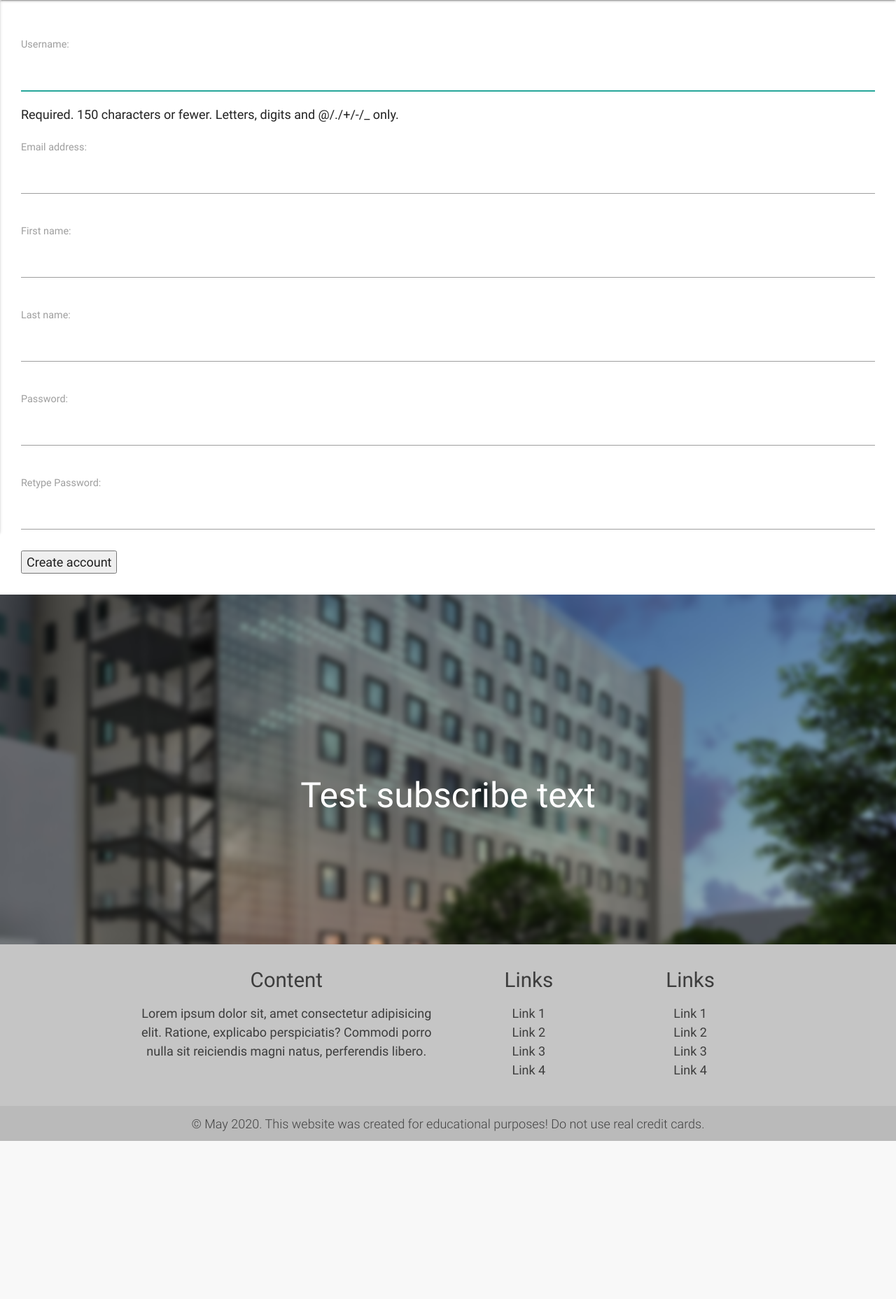
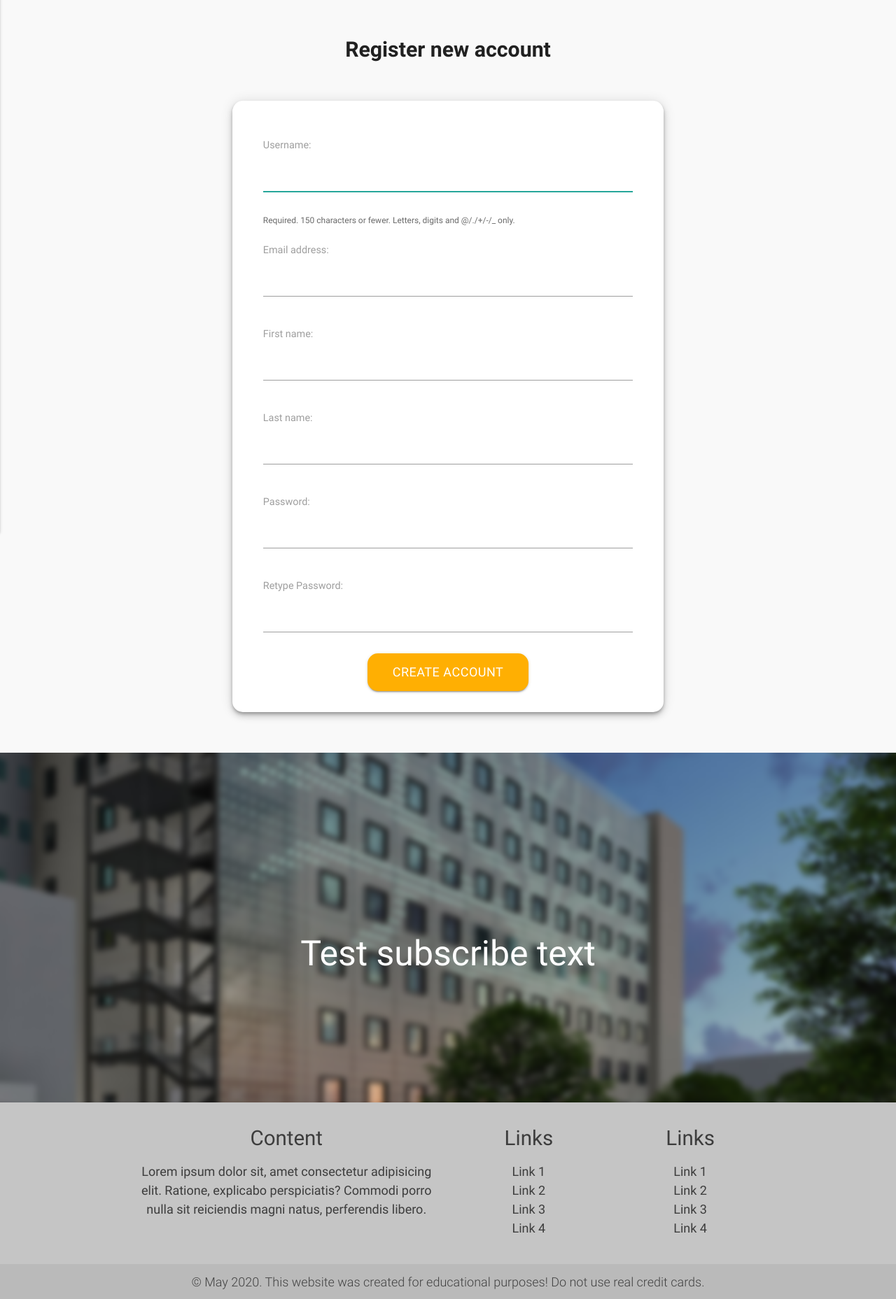
Before and after one commit to iulianpro/give-help, a Django app: page /accounts/register/ in a window 1280 px wide. Shown: the part 99-1956 px from the top of the page at 70% size. Before the commit the page ends 1730 px from the top, so only its background shows below. Run offline with Django 3.2, Linux system fonts and the light colour scheme.

Commit message:
Added style to account registration page

```diff
--- a/accounts/templates/registration.html
+++ b/accounts/templates/registration.html
@@ -2,10 +2,41 @@
 
 {% block content %}
 
-<form method="POST">
-    {% csrf_token %}
-    {{ registration_form.as_p }}
-    <button type="submit">Create account</button>
-</form>
+<div class="section">
+    <div class="container">
+        <div class="row">
+            <div class="col s10 m8 offset-s1 offset-m2">
+                <div class="row">
+                    <div class="col s12">
+                        <p class="center-align flow-text bold-text">Register new account</p>
+                    </div>
+                </div>
+                <div class="row z-depth-3 white round-corner">
+                    <div class="col s12">
+                        <form method="POST">
+                            {% csrf_token %}
+                            {% for field in registration_form %}
+                                <p>
+                                    {{ field.label_tag }}
+                                    {{ field }}
+                                        {% if field.help_text %}
+                                            <p class="form-help-text">{{ field.help_text }}</p>
+                                        {% endif %}
+                                        {% for error in field.errors %}
+                                            <p class="form-error-text">{{ error }}</p>
+                                        {% endfor %}
+                                    {% endfor %}
+                                </p>
+                            <div class="center-align">
+                            <button class="waves-effect waves-light btn-large bg-button round-corner"
+                                type="submit">Create account</button>
+                            </div>
+                        </form>
+                    </div>
+                </div>
+            </div>
+        </div>
+    </div>
+</div>
 
 {% endblock %}
--- a/static/css/style.css
+++ b/static/css/style.css
@@ -58,6 +58,16 @@ form {
     padding: 20px 5px;
 }
 
+.form-help-text {
+    font-size: 12px;
+    color: #696969;
+}
+
+.form-error-text {
+    font-size: 14px;
+    color: #ff0000;
+}
+
 .bg-button {
     background-color: #FFAF02;
 }
```
